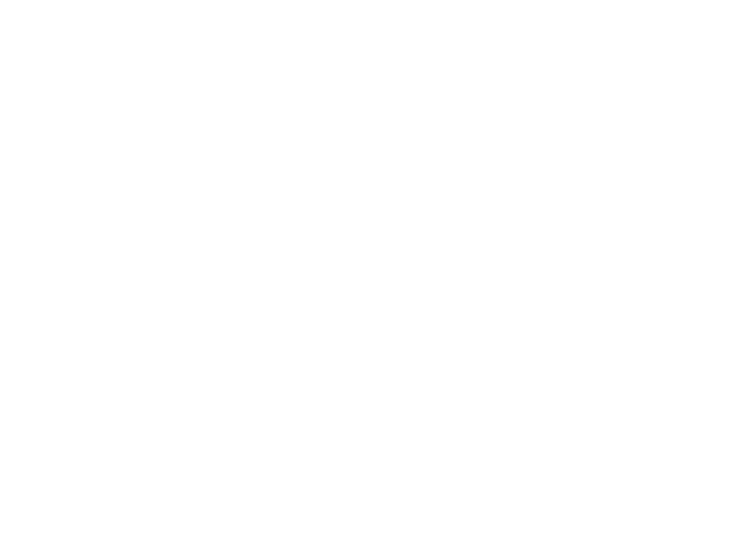
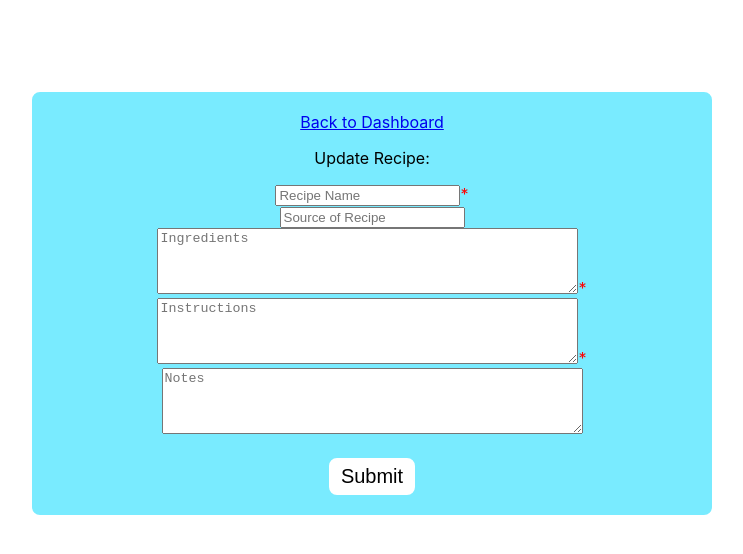
Before and after one commit to secret-fam-recipe-vi/front-end, a React (Create React App) app in the folder family-recipes/: page /edit-recipe/1 in a window 1280 px wide. Shown: the top 554 px of the page, without its empty margins (268-1011 px from the left). Built offline with nearby package versions, Linux system fonts and the light colour scheme; sample sign-in values are in the browser's storage.

Commit message:
Edit Recipe working

```diff
--- a/family-recipes/src/App.js
+++ b/family-recipes/src/App.js
@@ -3,42 +3,46 @@
 import axios from 'axios';
 import './App.css';
 
-import PrivateRoute from './components/PrivateRoute'
-import Login from './components/Login'
+import { UserContext } from './context/UserContext';
+import { RecipeContext } from './context/RecipeContext'
+
+import PrivateRoute from './components/PrivateRoute';
+import Login from './components/Login';
 import Dashboard from './components/Dashboard';
-import { DataContext } from './context/data'
-import Nav from './components/Nav'
 import AddRecipe from './components/AddRecipe';
 import Register from './components/Register'
-import {UserContext} from './context/UserContext'
-import useLocalStorage from './hooks/useLocalStorage'
+import useLocalStorage from './hooks/useLocalStorage';
+import UpdateRecipe from './components/UpdateRecipe';
 
 function App() {
 
-  const [data, setData] = useState([])
+
   const [user, setUser] = useLocalStorage({
     username: '',
     password: '',
   })
-
-  // useEffect(() => {
-  //   axios.get(`https://secret-fam-recipes.herokuapp.com/api`)
-  //   .then(response => {
-  //     // setData(response.data)
-  //     console.log('Response:', response)
-  //   })
-  // }, [])
+  const [recipes, setRecipes] = useState([])
+  const [recipeToEdit, setRecipeToEdit] = useState({
+    title: "",
+    source: "",
+    ingredients: "",
+    instructions: "",
+    notes: "",
+    id: ""
+  })
 
   return (
     <Router>
       <div className="App">
 
         <UserContext.Provider value={{user, setUser}}>
-          <Route exact path="/" component={Login} />
-          <Route exact path="/register" component={Register} />
-          <PrivateRoute path="/dashboard" component={Dashboard}/>
-          <PrivateRoute path="/add-recipe" component={AddRecipe}/>
-          <PrivateRoute path="/update-recipe/:id" component={AddRecipe}/>
+          <RecipeContext.Provider value={{recipes, setRecipes, recipeToEdit, setRecipeToEdit}}>
+            <Route exact path="/" component={Login} />
+            <Route exact path="/register" component={Register} />
+            <PrivateRoute path="/dashboard" component={Dashboard}/>
+            <PrivateRoute path="/add-recipe" component={AddRecipe}/>
+            <PrivateRoute path="/edit-recipe/:id" component={UpdateRecipe}/>
+          </RecipeContext.Provider>
         </UserContext.Provider>
       </div>
     </Router>
--- a/family-recipes/src/components/AddRecipe.js
+++ b/family-recipes/src/components/AddRecipe.js
@@ -26,11 +26,11 @@
     const handleArrayChange = (input) => {
         if (document.getElementById('checkbox' + input.target.value).checked){
             newRecipe.categories.push(input.target.value)
-            console.log('New Recipe:',newRecipe)
+            console.log(`Added Category: ${input.target.value}`,newRecipe)
         } else if (input.target.value === input.target.value) {
             const index = newRecipe.categories.indexOf(input.target.value)
             newRecipe.categories.splice(index,1)
-            console.log('Equals Self:',newRecipe)
+            console.log(`Removed Category Category: ${input.target.value}`,newRecipe)
         }
     }
 
--- a/family-recipes/src/components/RecipeCard.js
+++ b/family-recipes/src/components/RecipeCard.js
@@ -1,16 +1,28 @@
-import React from 'react';
+import React, { useContext } from 'react';
 import axiosWithAuth from '../utils/axiosWithAuth'
+import { useHistory } from 'react-router-dom'
 
-const removeRecipe = (details) => {
-    // make a delete request to delete this color
-    axiosWithAuth().delete(`https://secret-fam-recipes.herokuapp.com/api/recipes/${details.id}`, details)
-    window.location.reload(true);
-    console.log('to delete:', details)
+import { RecipeContext } from '../context/RecipeContext';
 
-}
+const RecipeCard = (details) => {
 
-//i think we are supposed to pass in recipe details
-const RecipeCard = (details) => {
+    const { push } = useHistory()
+
+    const {recipeToEdit, setRecipeToEdit} = useContext(RecipeContext)
+
+    const removeRecipe = (details) => {
+        // make a delete request to delete this color
+        axiosWithAuth().delete(`https://secret-fam-recipes.herokuapp.com/api/recipes/${details.id}`, details)
+        window.location.reload(true);
+        console.log('to delete:', details)
+    }
+
+    const pushToEdit = () => {
+        push(`/edit-recipe/:${details.id}`)
+        setRecipeToEdit(details)
+        console.log('Editing: ', details)
+    }
+
     return (
         <div className="recipe-card">
             <h2>{details.title}</h2>
@@ -29,9 +41,9 @@
             })} */}
 
             </div>
-            <button onClick={() => {
-            removeRecipe(details)
-          }}>Delete Recipe</button>
+            <button onClick={pushToEdit}>Edit Recipe</button>
+            <br/>
+            <button onClick={() => {removeRecipe(details)}}> Delete Recipe </button>
         </div>
 
     )
--- a/family-recipes/src/components/RecipeList.js
+++ b/family-recipes/src/components/RecipeList.js
@@ -1,15 +1,29 @@
-import React, { useEffect, useState } from 'react';
+import React, { useEffect, useState, useContext } from 'react';
 import { Link } from 'react-router-dom'
 import axios from 'axios';
 import axiosWithAuth from '../utils/axiosWithAuth'
 
 import RecipeCard from './RecipeCard';
+import { RecipeContext } from '../context/RecipeContext';
 
 const RecipeList = () => {
-//const id
 
     const url = 'https://secret-fam-recipes.herokuapp.com/api/recipes'
- const [recipes, setRecipes] = useState([])
+
+    const {recipes, setRecipes} = useContext(RecipeContext)
+    // const [searchTerm, setSearchTerm] = useState("");
+    // const [searchResults, setSearchResults] = useState([]);
+
+    // useEffect(() => {
+    //     const results = recipes.filter(recipe =>
+    //         recipe.toLowerCase().includes(searchTerm.toLowerCase())
+    //     );
+    //     setSearchResults(results);
+    //   }, [searchTerm]);
+
+    //   const handleChange = event => {
+    //     setSearchTerm(event.target.value);
+    //   };
 
     useEffect(() => {
         axiosWithAuth()
@@ -25,6 +39,20 @@
 
     return (
         <div className='recipe-list'>
+
+            {/* <form>
+
+                <label htmlFor="name">Search:</label>
+                <input
+                    id="name"
+                    type="text"
+                    name="textfield"
+                    placeholder="Search"
+                    value={searchTerm}
+                    onChange={handleChange}
+                />
+             </form> */}
+
             <Link to='/add-recipe'>Add Recipe</Link>
             {recipes.map(recipe => (
                 <RecipeCard
@@ -35,6 +63,7 @@
                     ingredients={recipe.ingredients}
                     instructions={recipe.instructions}
                     notes={recipe.notes}
+                    categories={[recipe.categories]}
                 />
             ))}
         </div>
--- a/family-recipes/src/components/UpdateRecipe.js
+++ b/family-recipes/src/components/UpdateRecipe.js
@@ -1,41 +1,33 @@
-import React, { useState } from 'react';
+import React, { useState, useContext } from 'react';
 import { Link } from 'react-router-dom'
 import axiosWithAuth from '../utils/axiosWithAuth'
 import { useHistory } from 'react-router-dom'
 
+import {RecipeContext} from '../context/RecipeContext'
+
 const UpdateRecipe = () => {
 
-    const [updatedRecipe, setUpdatedRecipe] = useState(
-        {
-            title: "",  // string, required
-            source: "",  // string, optional
-            ingredients: "",  // text, required
-            instructions: "",  // text, required
-            notes: "",  // text, optional
-            categories: [ ]  // array of category ids*, optional
-        }
-    )
+    const {recipeToEdit, setRecipeToEdit} = useContext(RecipeContext)
 
     const { push } = useHistory()
 
-                // id:   // generated by database
-            // user_id:   // automatically grabbed from authorization token
-
     const handleChanges = (input) => {
-        setNewRecipe({...newRecipe, [input.target.name] : input.target.value})
-        console.log('New Recipe:',newRecipe)
+        setRecipeToEdit({...recipeToEdit, [input.target.name] : input.target.value})
+        console.log('Updated Recipe:',recipeToEdit)
     }
 
     const handleSubmit = (e) => {
-        axiosWithAuth().post('https://secret-fam-recipes.herokuapp.com/api/recipes', newRecipe)
-        .then(console.log('New Recipe Added: ', newRecipe))
+        axiosWithAuth().put(`https://secret-fam-recipes.herokuapp.com/api/recipes/${recipeToEdit.id}`, recipeToEdit)
+        .then(console.log('Updated Recipe Succesful: ', recipeToEdit))
         push('/dashboard');
+        window.location.reload(true);
     }
 
     return (
         <div className='addRecipeBox'>
+
             <Link to='/dashboard'>Back to Dashboard</Link>
-            <p>Add A Recipe</p>
+            <p>Update Recipe:</p>
             <form onSubmit={handleSubmit} className='addRecipeForm'>
 
                 <input
@@ -43,6 +35,7 @@
                     placeholder='Recipe Name'
                     name='title'
                     onChange={handleChanges}
+                    defaultValue={recipeToEdit.title}
                     required
                 />
                 <span className='requiredIndicator'>*</span>
@@ -53,6 +46,7 @@
                     placeholder='Source of Recipe'
                     name='source'
                     onChange={handleChanges}
+                    defaultValue={recipeToEdit.source}
                 />
                 <br/>
 
@@ -62,6 +56,7 @@
                     placeholder='Ingredients'
                     name='ingredients'
                     onChange={handleChanges}
+                    defaultValue={recipeToEdit.ingredients}
                     required
                 />
                 <span className='requiredIndicator'>*</span>
@@ -73,6 +68,7 @@
                     placeholder='Instructions'
                     name='instructions'
                     onChange={handleChanges}
+                    defaultValue={recipeToEdit.instructions}
                     required
                 />
                 <span className='requiredIndicator'>*</span>
@@ -84,37 +80,9 @@
                     placeholder='Notes'
                     name='notes'
                     onChange={handleChanges}
+                    defaultValue={recipeToEdit.notes}
                 />
                 <br/>
-
-                <label for='breakfast'>Breakfast</label>
-                <input value='1' type='checkbox' name='categories' onChange={handleChanges} />
-                <br/>
-
-                <label for='lunch'>Lunch</label>
-                <input value='2' type='checkbox' name='categories' onChange={handleChanges} />
-                <br/>
-
-                <label for='dinner'>Dinner</label>
-                <input value='3' type='checkbox' name='categories' onChange={handleChanges} />
-                <br/>
-
-                <label for='vegetarian'>Vegetarian</label>
-                <input value='4' type='checkbox' name='categories' onChange={handleChanges} />
-                <br/>
-
-                <label for='vegan'>Vegan</label>
-                <input value='5' type='checkbox' name='categories' onChange={handleChanges} />
-                <br/>
-
-                <label for='gluten-free'>Gluten-Free</label>
-                <input value='6' type='checkbox' name='categories' onChange={handleChanges} />
-                <br/>
-
-                {/* <input
-                    name='categories'
-                />
-                <br/> */}
 
                 <br/>
                 <input type='submit' className='submit'/>
--- a/family-recipes/src/context/data.js
+++ /dev/null
@@ -1,4 +0,0 @@
-import { createContext } from 'react';
-
-export const DataContext = createContext()
-console.log({DataContext})
```
Lines whose indentation alone changed are shown as unchanged.
